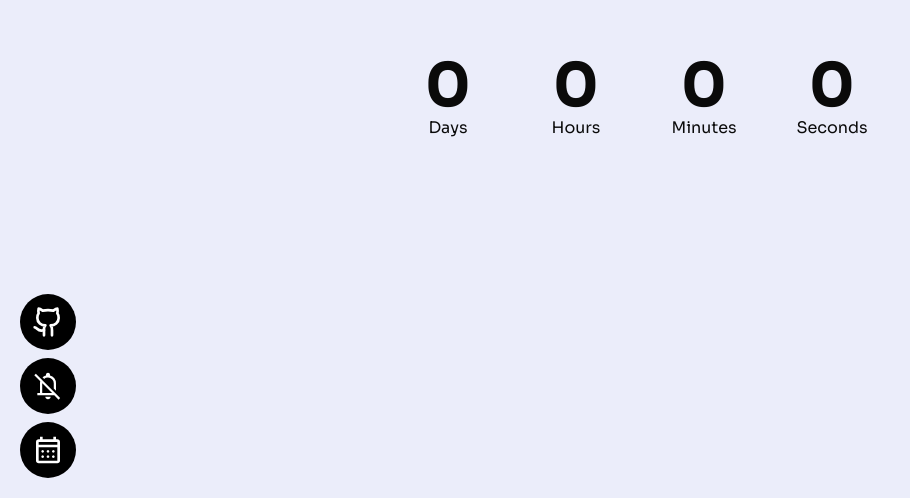
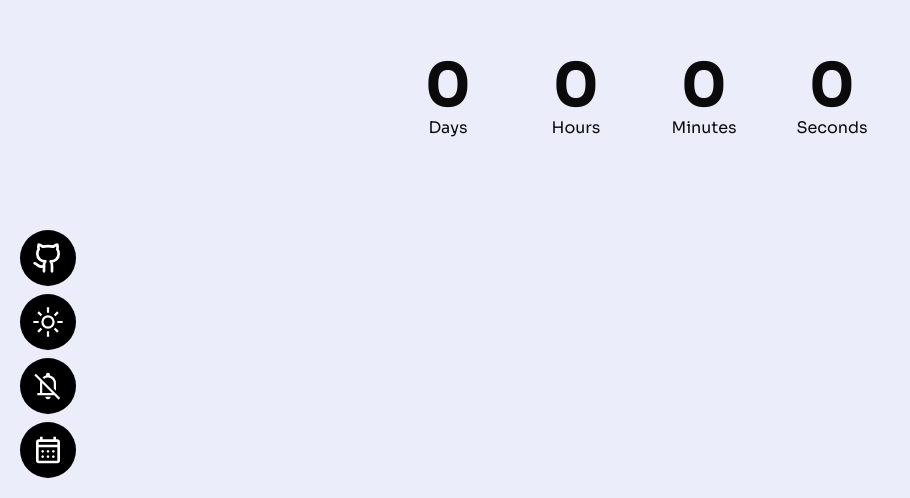
Before and after one commit to DemwE/TimeTarget, a Next.js app: page / in a window 1280 px wide. Shown: the part 302-800 px from the top of the page, without its empty margins (0-910 px from the left). Built offline with nearby package versions, Linux system fonts and the light colour scheme.

Commit message:
theme switcher

```diff
--- a/src/app/page.tsx
+++ b/src/app/page.tsx
@@ -8,18 +8,30 @@ import calendarIcon from "@/app/calendar.svg";
 import githubIcon from "@/app/github.svg";
 import notificationOnIcon from "@/app/notifications_active.svg";
 import notificationOffIcon from "@/app/notifications_off.svg";
+import lightModeIcon from "@/app/light_mode.svg";
+import darkModeIcon from "@/app/dark_mode.svg";
 
 export default function Home() {
   const [targetDate, setTargetDate] = useState<string>('');
   const [notificationPermission, setNotificationPermission] = useState<string | null>(null);
   const [notificationSent, setNotificationSent] = useState<boolean>(false);
+  const [themeMode, setThemeMode] = useState<'light' | 'dark'>('light');
 
   useEffect(() => {
     const savedDate = localStorage.getItem('targetDate');
     if (savedDate) {
       setTargetDate(savedDate);
     }
+    const savedTheme = localStorage.getItem('themeMode');
+    if (savedTheme) {
+      setThemeMode(savedTheme as 'light' | 'dark');
+    }
   }, []);
+
+  useEffect(() => {
+    document.documentElement.classList.toggle('dark', themeMode === 'dark');
+    localStorage.setItem('themeMode', themeMode);
+  }, [themeMode]);
 
   const [timeRemaining, setTimeRemaining] = useState({
     days: 0,
@@ -97,13 +109,26 @@ export default function Home() {
     }
   };
 
+  const toggleTheme = () => {
+    setThemeMode((prevTheme) => (prevTheme === 'light' ? 'dark' : 'light'));
+  };
+
   return (
-    <div className="flex flex-col items-center justify-center min-h-screen bg-[#ebedfa]">
+    <main className={`flex flex-col items-center justify-center min-h-screen transition-colors ${themeMode === 'light' ? 'bg-[#ebedfa]' : 'bg-[#050714]'}`}>
       <div className="fixed bottom-5 left-5 flex flex-col space-y-2">
         <a className="rounded-full bg-black p-3 hover:bg-gray-900 transition-colors select-none" target="_blank"
            href="https://github.com/DemwE/TimeTarget">
           <Image src={githubIcon} alt="github"/>
         </a>
+        <button
+          className="rounded-full bg-black p-3 hover:bg-gray-900 transition-colors select-none"
+          onClick={toggleTheme}
+        >
+          <Image
+            src={themeMode === 'light' ? lightModeIcon : darkModeIcon}
+            alt="theme mode"
+          />
+        </button>
         <button
           className="rounded-full bg-black p-3 hover:bg-gray-900 transition-colors select-none"
           onClick={handleNotificationToggle}
@@ -125,7 +150,7 @@ export default function Home() {
                 type="datetime-local"
                 value={targetDate}
                 onChange={handleDateTimeChange}
-                className="p-2 border border-black rounded"
+                className="p-2 border border-black rounded dark:bg-gray-700"
               />
             </PopoverContent>
           </Popover>
@@ -134,7 +159,7 @@ export default function Home() {
 
       <div id="countdownDisplay" className="grid grid-cols-2 md:grid-cols-4 gap-8 text-center font-sora select-none">
         <div className="min-w-24">
-          <p className="text-6xl font-bold ">{timeRemaining.days}</p>
+          <p className="text-6xl font-bold">{timeRemaining.days}</p>
           <p>Days</p>
         </div>
         <div className="min-w-24">
@@ -150,6 +175,6 @@ export default function Home() {
           <p>Seconds</p>
         </div>
       </div>
-    </div>
+    </main>
   );
 }
```
Also changed, not shown: src/app/dark_mode.svg (added), src/app/light_mode.svg (added).
